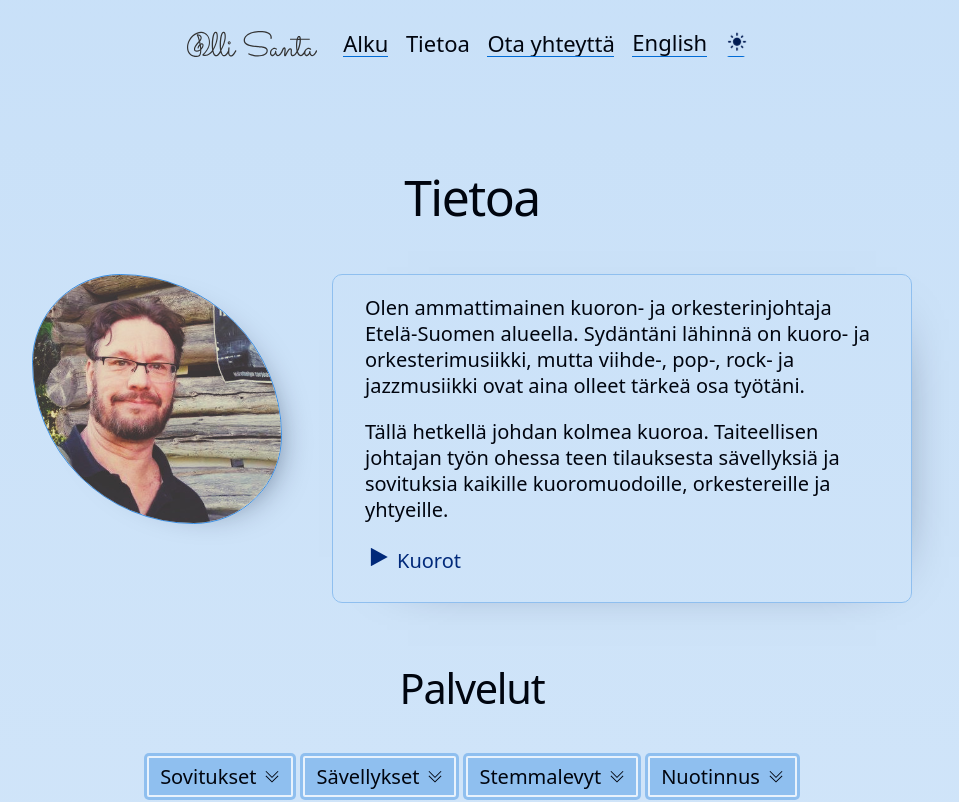
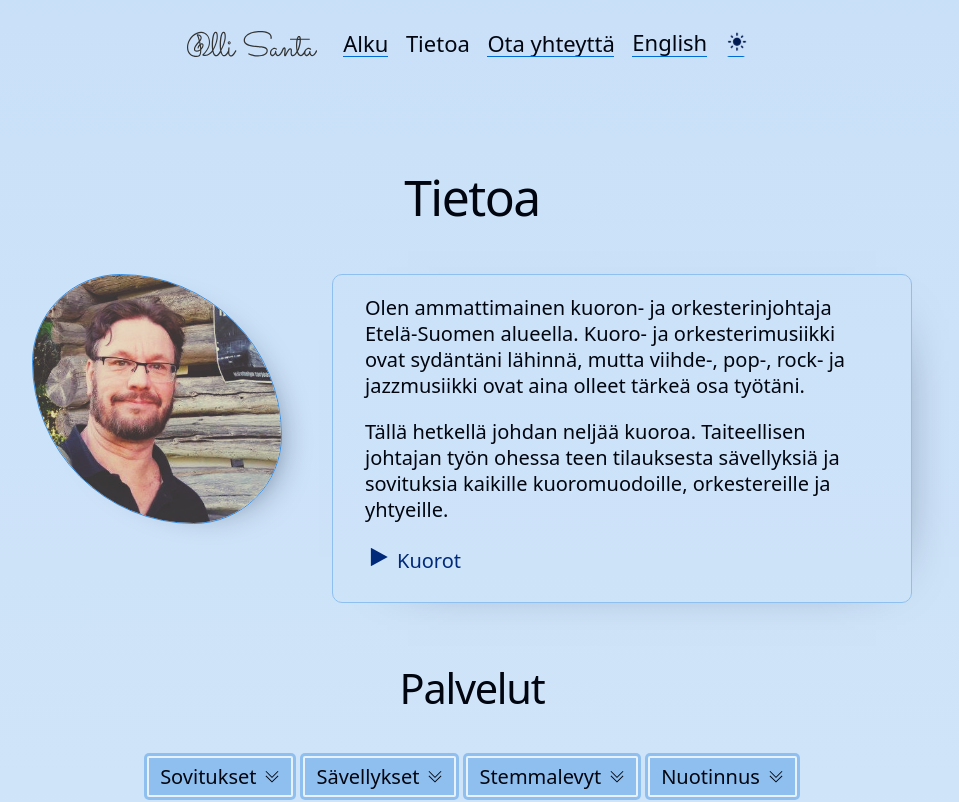
Before and after one commit to jenniina/OlliSanta, a React (Vite) app in the folder _React/: page /about in a window 1280 px wide. Shown: the top 802 px of the page, without its empty margins (168-1127 px from the left). Built offline with nearby package versions, Linux system fonts and the light colour scheme; a web font is replaced by a local one.

Commit message:
word order, streamline build process

```diff
--- a/_React/src/contexts/TranslationContext.tsx
+++ b/_React/src/contexts/TranslationContext.tsx
@@ -36,8 +36,8 @@ const translations: Translations = {
     solist: 'Solist',
     choirs: 'Choirs',
     and: 'and',
-    introText1: `I am a professional choir and orchestra conductor in the Southern Finland area. Closest to my heart is choir and orchestra music, but entertainment, pop, rock and jazz music have always been an essential part of my work.`,
-    introText2: `At the moment I conduct three choirs. In addition to the artistic director's work, I compose and arrange music for all types of choirs, orchestras and bands.`,
+    introText1: `I am a professional choir and orchestra conductor in the Southern Finland area. Choir and orchestra music is closest to my heart, but entertainment, pop, rock and jazz music have always been an essential part of my work.`,
+    introText2: `At the moment I conduct four choirs. In addition to the artistic director's work, I compose and arrange music for all types of choirs, orchestras and bands.`,
     services: 'Services',
     howToOrder: 'How to order',
     howToOrderProduct: 'How to order a product?',
@@ -185,9 +185,9 @@ const translations: Translations = {
     choirs: 'Kuorot',
     and: 'ja',
     introText1:
-      'Olen ammattimainen kuoron- ja orkesterinjohtaja Etelä-Suomen alueella. Sydäntäni lähinnä on kuoro- ja orkesterimusiikki, mutta viihde-, pop-, rock- ja jazzmusiikki ovat aina olleet tärkeä osa työtäni.',
+      'Olen ammattimainen kuoron- ja orkesterinjohtaja Etelä-Suomen alueella. Kuoro- ja orkesterimusiikki ovat sydäntäni lähinnä, mutta viihde-, pop-, rock- ja jazzmusiikki ovat aina olleet tärkeä osa työtäni.',
     introText2:
-      'Tällä hetkellä johdan kolmea kuoroa. Taiteellisen johtajan työn ohessa teen tilauksesta sävellyksiä ja sovituksia kaikille kuoromuodoille, orkestereille ja yhtyeille.',
+      'Tällä hetkellä johdan neljää kuoroa. Taiteellisen johtajan työn ohessa teen tilauksesta sävellyksiä ja sovituksia kaikille kuoromuodoille, orkestereille ja yhtyeille.',
     services: 'Palvelut',
     howToOrder: 'Kuinka toimia',
     howToOrderProduct: 'Kuinka tilaan tuotteen?',
--- a/_React/src/pages/AboutPage.tsx
+++ b/_React/src/pages/AboutPage.tsx
@@ -148,10 +148,13 @@ const AboutPage: FC<Props> = ({ heading }) => {
                   </a>
                 </li>
                 <li>
-                  <a href='https://www.vantaannaislaulajat.net/'>Vantaan Naislaulajat</a>
+                  <a href='https://www.vantaannaislaulajat.net'>Vantaan Naislaulajat</a>
                 </li>
                 <li>
-                  <a href='https://www.oltermannit.net/'>Vantaan Laulun Oltermannit</a>
+                  <a href='https://www.oltermannit.net'>Vantaan Laulun Oltermannit</a>
+                </li>
+                <li>
+                  <a href='https://rekolansekakuoro.com'>Rekolan Sekakuoro</a>
                 </li>
               </ul>
             </Accordion>
--- a/package.json
+++ b/package.json
@@ -3,7 +3,7 @@
   "description": "",
   "main": "src/app.ts",
   "scripts": {
-    "build": "tsc",
+    "build": "concurrently \"tsc -b\" \"cd _React && npm run build\"",
     "dev": "concurrently \"tsc -w\" \"nodemon olli/app.js\"",
     "start": "node olli/app.js"
   },
```
